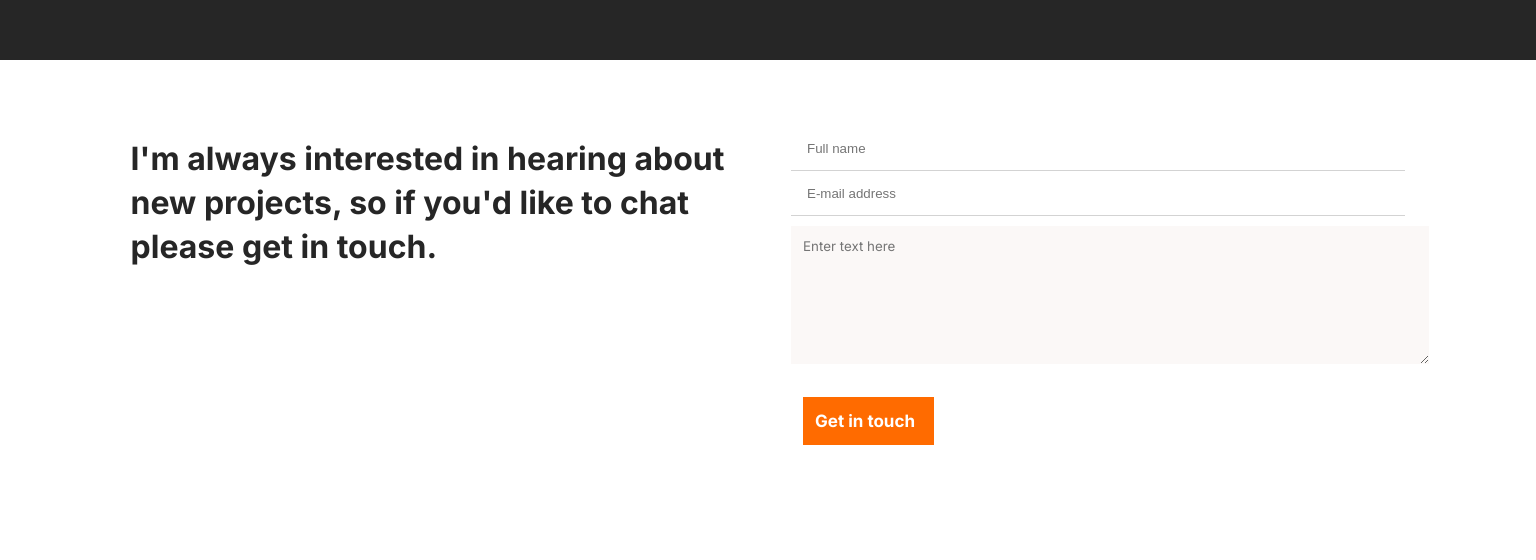
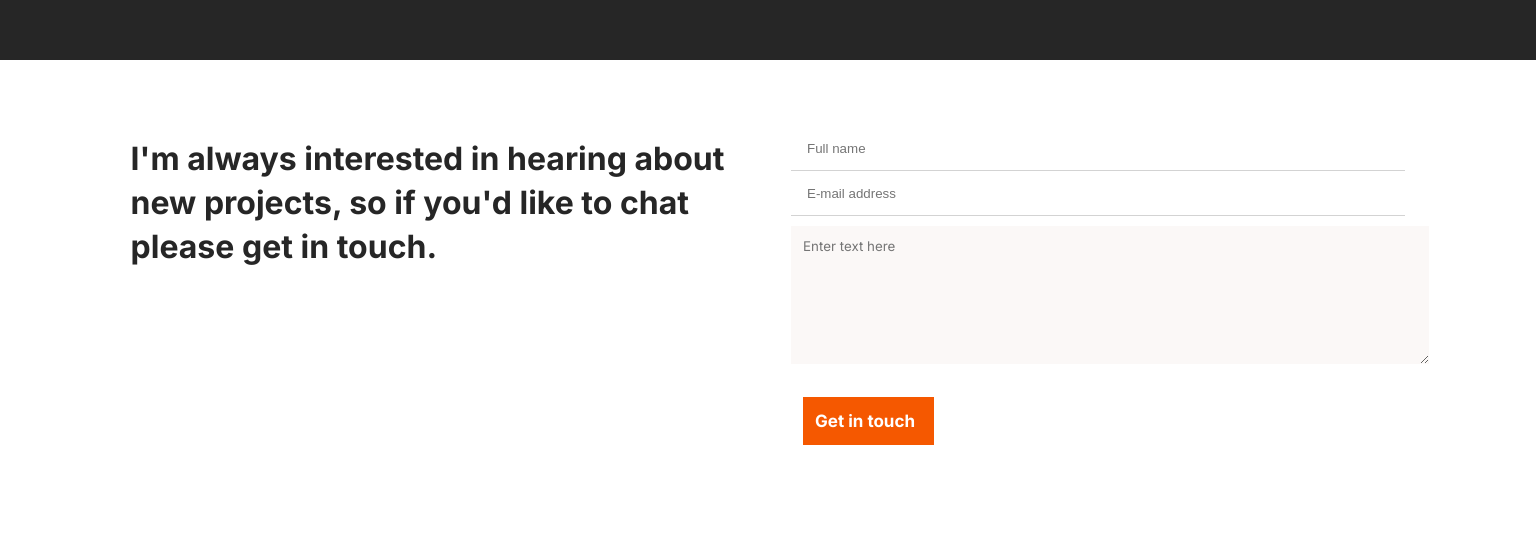
Before and after one commit to Daf98/portfolio, a website: page index.html in a window 1536 px wide. Shown: the part 4192-4752 px from the top of the page. Drawn offline with Linux system fonts and the light colour scheme.

Commit message:
Add color to form button in desktop version

```diff
--- a/css/styles.css
+++ b/css/styles.css
@@ -846,6 +846,10 @@ textarea {
   .formInput {
     border-bottom: 684px 1px solid lightgray;
   }
+
+  .formButton {
+    background-color: #f55800;
+  }
 }
 
 /* Tablet version */
--- a/index.html
+++ b/index.html
@@ -2,9 +2,9 @@
 <html lang="en">
 <head>
     <meta charset="UTF-8">
-    <style>
-        @import url('https://fonts.googleapis.com/css2?family=Crete+Round:ital@1&family=Inter:wght@400;700&family=Poppins&family=Roboto:wght@700&display=swap');
-        </style>
+
+
+
     <meta http-equiv="X-UA-Compatible" content="IE=edge">
     <meta name="viewport" content="width=device-width, initial-scale=1.0">
     <link rel="stylesheet" href="css/styles.css">
```
